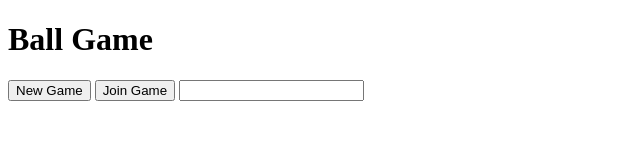
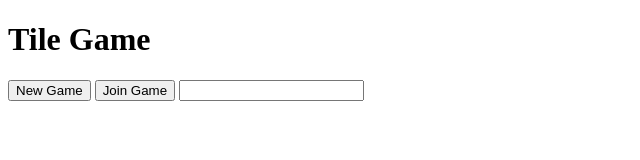
Before and after one commit to evuong/websocket-game, a website: page index.html in a window 1280 px wide. Shown: the full height of the page, 0-640 px from the left. Drawn offline with Linux system fonts and the light colour scheme.

Commit message:
changed title

```diff
--- a/index.html
+++ b/index.html
@@ -3,10 +3,10 @@
   <head>
     <meta charset="UTF-8" />
     <meta name="viewport" content="width=device-width, initial-scale=1.0" />
-    <title>Ball Game</title>
+    <title>Tile Game</title>
   </head>
   <body>
-    <h1>Ball Game</h1>
+    <h1>Tile Game</h1>
     <button id="btnCreate">New Game</button>
     <button id="btnJoin">Join Game</button>
     <input type="text" id="txtGameId" />
```
